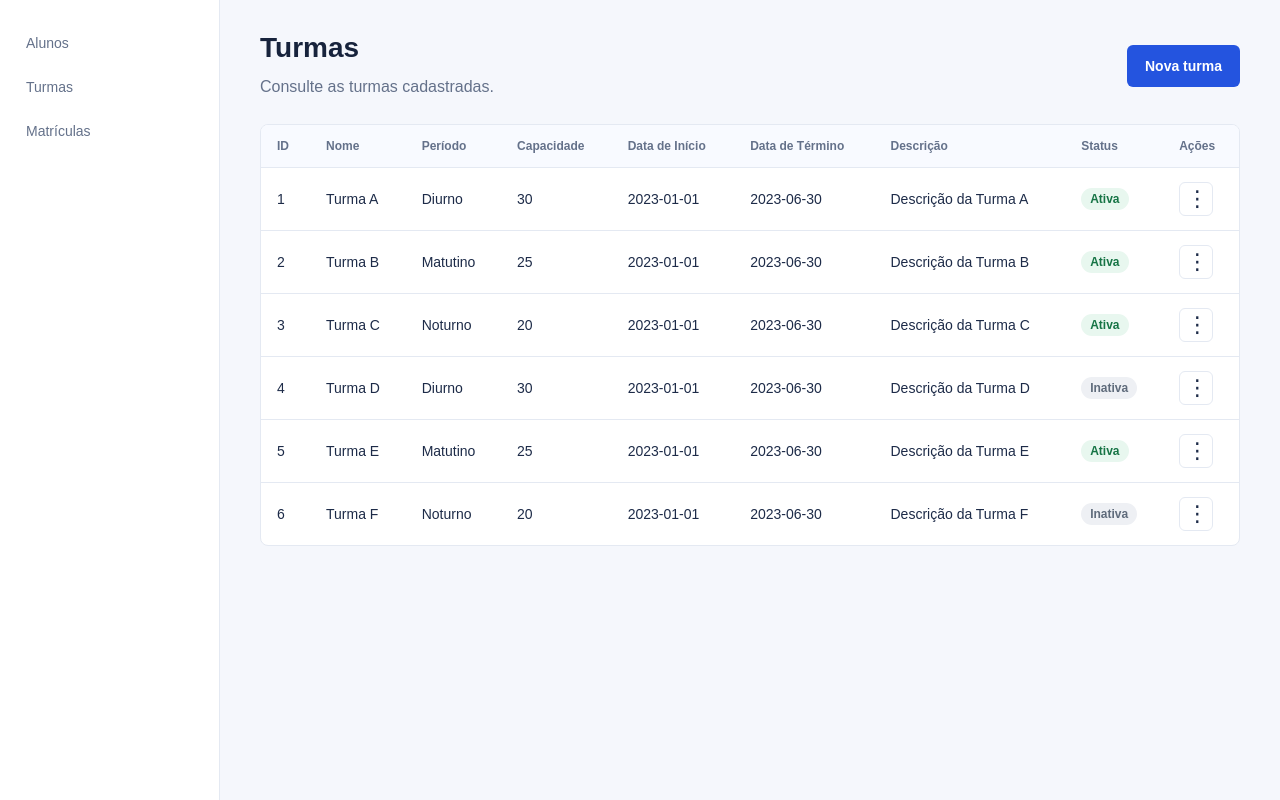
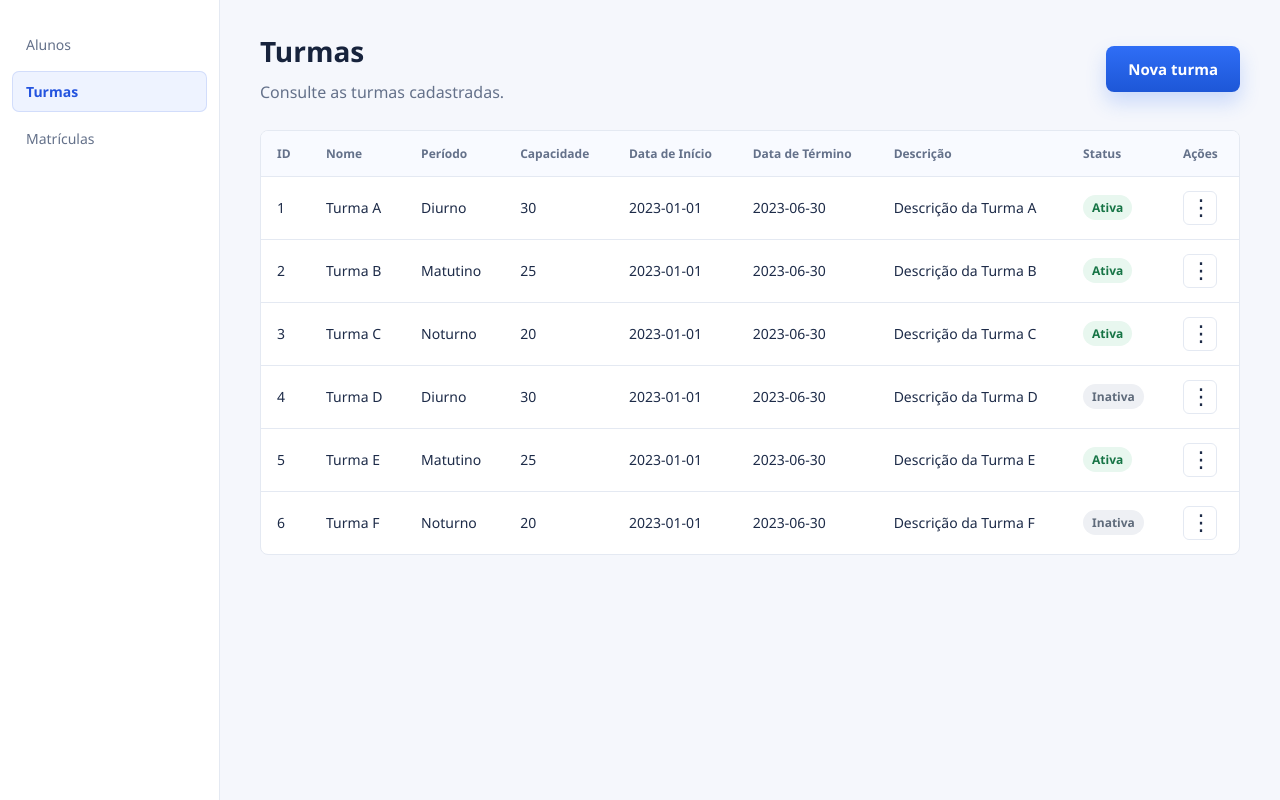
Before and after one commit to cleitongrodrigues/P2_FullStack, a Next.js app in the folder frontend/: page /turmas in a window 1280 px wide. Built offline with nearby package versions, Linux system fonts and the light colour scheme.

Commit message:
feat: Ajustando a estilização

```diff
--- a/frontend/app/alunos/cadastro/page.tsx
+++ b/frontend/app/alunos/cadastro/page.tsx
@@ -3,9 +3,9 @@ import Input from "../../../components/ui/Input";
 
 export default function AlunosPage() {
     return (
-        <section>
+        <section className="form-page">
             <h1>Cadastro de Alunos</h1>
-            <form>
+            <form className="app-form">
                 <Input
                     label="Nome"
                     name="nome"
--- a/frontend/app/globals.css
+++ b/frontend/app/globals.css
@@ -16,7 +16,7 @@ body {
   margin: 0;
   background: var(--background);
   color: var(--foreground);
-  font-family: Arial, Helvetica, sans-serif;
+  font-family: "Segoe UI", Arial, Helvetica, sans-serif;
 }
 
 .layout {
@@ -47,7 +47,7 @@ body {
   color: var(--muted);
   font-size: 14px;
   text-decoration: none;
-  transition: background-color 150ms ease, color 150ms ease;
+  transition: background-color 150ms ease, color 150ms ease, box-shadow 150ms ease;
 }
 
 .sidebar-link:hover,
@@ -55,6 +55,13 @@ body {
   background: #eef3ff;
   color: var(--primary);
   outline: none;
+}
+
+.sidebar-link.active {
+  background: #eef3ff;
+  color: var(--primary);
+  font-weight: 700;
+  box-shadow: inset 0 0 0 1px rgb(36 84 223 / 14%);
 }
 
 .conteudo {
@@ -219,29 +226,42 @@ body {
   border: 0;
 }
 
+.form-page {
+
+  max-width: 1200px;
+}
+
+.app-form {
+  display: flex;
+  flex-direction: column;
+  gap: 18px;
+}
+
 .form-field {
   display: flex;
   flex-direction: column;
-  gap: 7px;
+  gap: 9px;
 }
 
 .form-field label {
-  color: var(--foreground);
-  font-size: 14px;
-  font-weight: 600;
+  color: #1f2b3d;
+  font-size: 15px;
+  font-weight: 700;
 }
 
 .form-field input,
 .form-field select,
 .form-field textarea {
   width: 100%;
-  min-height: 42px;
-  padding: 9px 12px;
-  border: 1px solid var(--border);
-  border-radius: 6px;
-  background: #ffffff;
+  min-height: 46px;
+  padding: 11px 14px;
+  border: 1px solid #dfe5ee;
+  border-radius: 8px;
+  background: #f7f9fc;
   color: var(--foreground);
   font: inherit;
+  box-shadow: inset 0 1px 2px rgb(15 23 42 / 4%);
+  transition: border-color 150ms ease, box-shadow 150ms ease, transform 150ms ease;
 }
 
 .form-field textarea {
@@ -249,33 +269,47 @@ body {
   resize: vertical;
 }
 
+.form-field input::placeholder,
+.form-field textarea::placeholder {
+  color: #7d8aa3;
+}
+
 .form-field input:focus,
 .form-field select:focus,
 .form-field textarea:focus {
-  border-color: var(--primary);
-  outline: 3px solid rgb(36 84 223 / 15%);
+  border-color: #2f6ef6;
+  outline: none;
+  box-shadow: 0 0 0 4px rgb(47 110 246 / 12%);
 }
 
 .button-primary {
   display: inline-flex;
   align-items: center;
   justify-content: center;
-  min-height: 42px;
-  padding: 10px 18px;
+  min-height: 46px;
+  padding: 12px 22px;
   border: 0;
-  border-radius: 6px;
-  background: var(--primary);
+  border-radius: 8px;
+  background: linear-gradient(180deg, #2f6ef6 0%, #1d57d7 100%);
   color: #ffffff;
   font: inherit;
-  font-size: 14px;
-  font-weight: 600;
+  font-size: 15px;
+  font-weight: 700;
   cursor: pointer;
   text-decoration: none;
-  transition: background-color 150ms ease, box-shadow 150ms ease;
+  box-shadow: 0 10px 20px rgb(47 110 246 / 22%);
+  transition: transform 150ms ease, box-shadow 150ms ease, filter 150ms ease;
+}
+
+.app-form .button-primary {
+  align-self: flex-start;
+  min-width: 170px;
 }
 
 .button-primary:hover:not(:disabled) {
-  background: #1d46c2;
+  background: linear-gradient(180deg, #255fe9 0%, #1a4dc2 100%);
+  box-shadow: 0 14px 24px rgb(47 110 246 / 28%);
+  transform: translateY(-1px);
 }
 
 .button-primary:focus-visible {
@@ -286,6 +320,27 @@ body {
 .button-primary:disabled {
   background: #aab6d0;
   cursor: not-allowed;
+}
+
+@media (max-width: 1024px) {
+  .sidebar {
+    flex-basis: 180px;
+  }
+
+  .conteudo {
+    padding: 24px 20px;
+  }
+
+  .data-table th,
+  .data-table td {
+    padding: 12px 10px;
+    white-space: normal;
+    word-break: break-word;
+  }
+
+  .page-header {
+    gap: 12px;
+  }
 }
 
 @media (max-width: 640px) {
--- a/frontend/app/matriculas/cadastro/page.tsx
+++ b/frontend/app/matriculas/cadastro/page.tsx
@@ -3,10 +3,10 @@ import Button from "../../../components/ui/Button";
 
 export default function MatriculasPage() {
   return (
-    <section>
+    <section className="form-page">
       <h1>Matricular aluno</h1>
 
-      <form>
+      <form className="app-form">
         <Select
           label="Aluno"
           name="alunoId"
--- a/frontend/app/turmas/cadastro/page.tsx
+++ b/frontend/app/turmas/cadastro/page.tsx
@@ -5,9 +5,9 @@ import Memo from "../../../components/ui/Memo";
 
 export default function TurmasPage() {
     return (
-        <section>
+        <section className="form-page">
             <h1>Cadastro de Turmas</h1>
-            <form>
+            <form className="app-form">
                 <Input
                     label="Nome da Turma"
                     name="nomeTurma"
--- a/frontend/components/layout/Sidebar.tsx
+++ b/frontend/components/layout/Sidebar.tsx
@@ -1,19 +1,36 @@
+"use client";
+
 import Link from "next/link";
+import { usePathname } from "next/navigation";
+
+const menuItems = [
+  { label: "Alunos", href: "/alunos" },
+  { label: "Turmas", href: "/turmas" },
+  { label: "Matrículas", href: "/matriculas" },
+];
 
 export default function Sidebar() {
+  const pathname = usePathname();
+
   return (
     <aside className="sidebar">
-      <nav className="sidebar-nav">
+      <nav className="sidebar-nav" aria-label="Menu principal">
         <ul>
-          <li>
-            <Link className="sidebar-link" href="/alunos">Alunos</Link>
-          </li>
-          <li>
-            <Link className="sidebar-link" href="/turmas">Turmas</Link>
-          </li>
-          <li>
-            <Link className="sidebar-link" href="/matriculas">Matrículas</Link>
-          </li>
+          {menuItems.map(({ label, href }) => {
+            const isActive = pathname === href || pathname.startsWith(`${href}/`);
+
+            return (
+              <li key={href}>
+                <Link
+                  className={`sidebar-link${isActive ? " active" : ""}`}
+                  href={href}
+                  aria-current={isActive ? "page" : undefined}
+                >
+                  {label}
+                </Link>
+              </li>
+            );
+          })}
         </ul>
       </nav>
     </aside>
```
